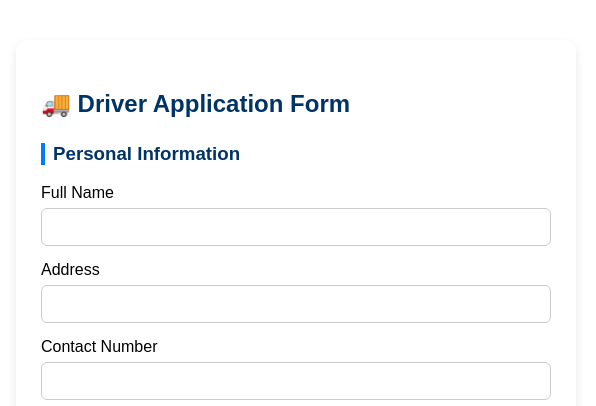
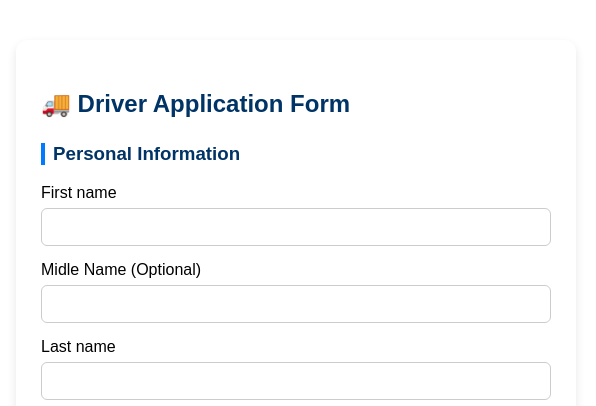
Before and after one commit to baazsamedaylimited-svg/BAAZ-DRIVER-FORM, a plain HTML site: page index.html in a window 1280 px wide. Shown: the top 406 px of the page, 684-1280 px from the left. Drawn offline with Linux system fonts and the light colour scheme.

Commit message:
Update index.html

```diff
--- a/index.html
+++ b/index.html
@@ -184,8 +184,14 @@
 
       <!-- Personal Info -->
       <h3>Personal Information</h3>
-      <label>Full Name</label>
-      <input type="text" name="Full Name" required>
+      <label for="fullname">First name</label>
+          <input id="fullname" name="Full Name" type="text" required>
+
+          <label for="Midle Name OR Surname">Midle Name (Optional) </label>
+          <input id="Midle Name OR Surname" name="Midle Name" type="text" optional>
+
+          <label for="Last Name">Last name</label>
+          <input id="fullname" name="Last Name" type="text" required>
 
       <label>Address</label>
       <input type="text" name="Address" required>
```
